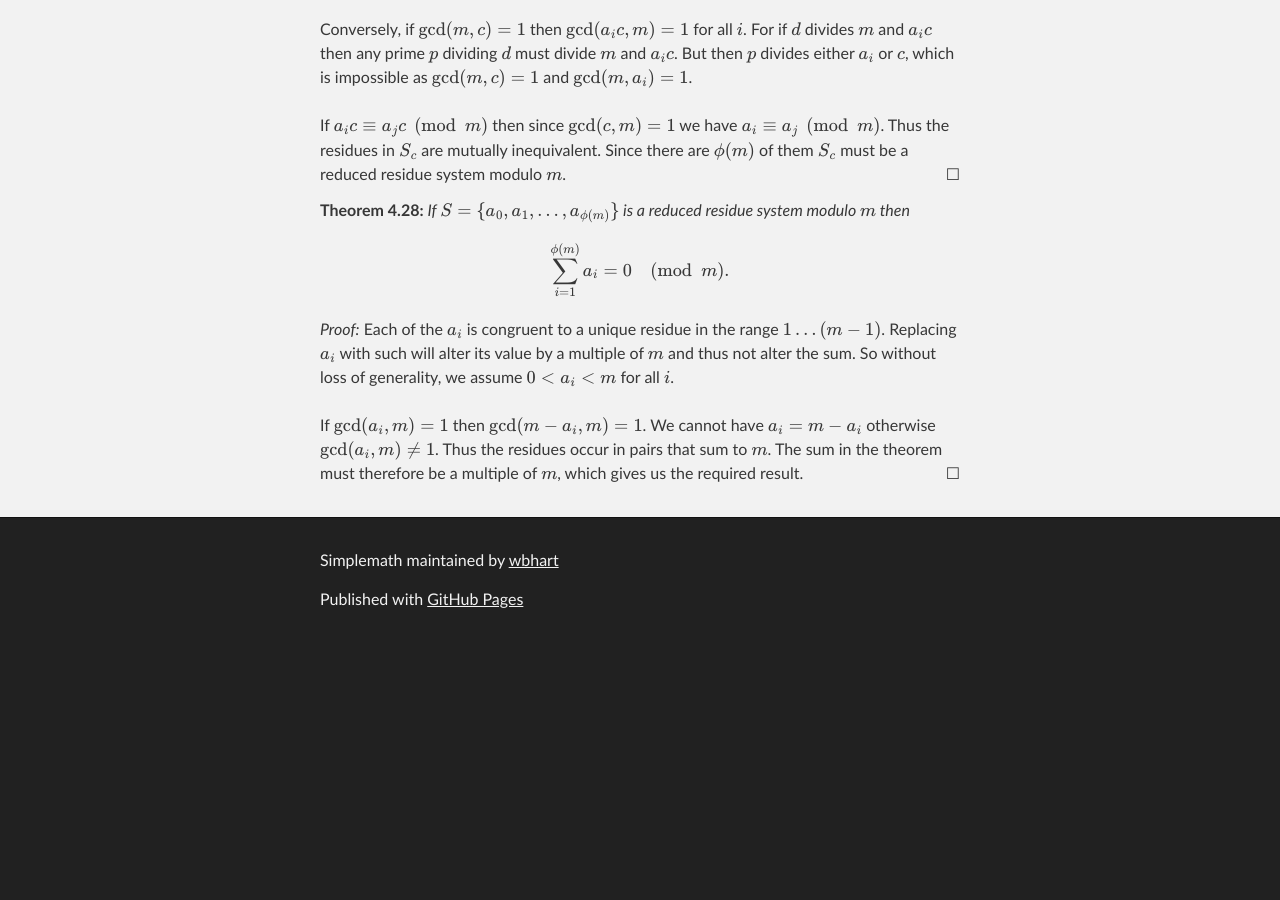
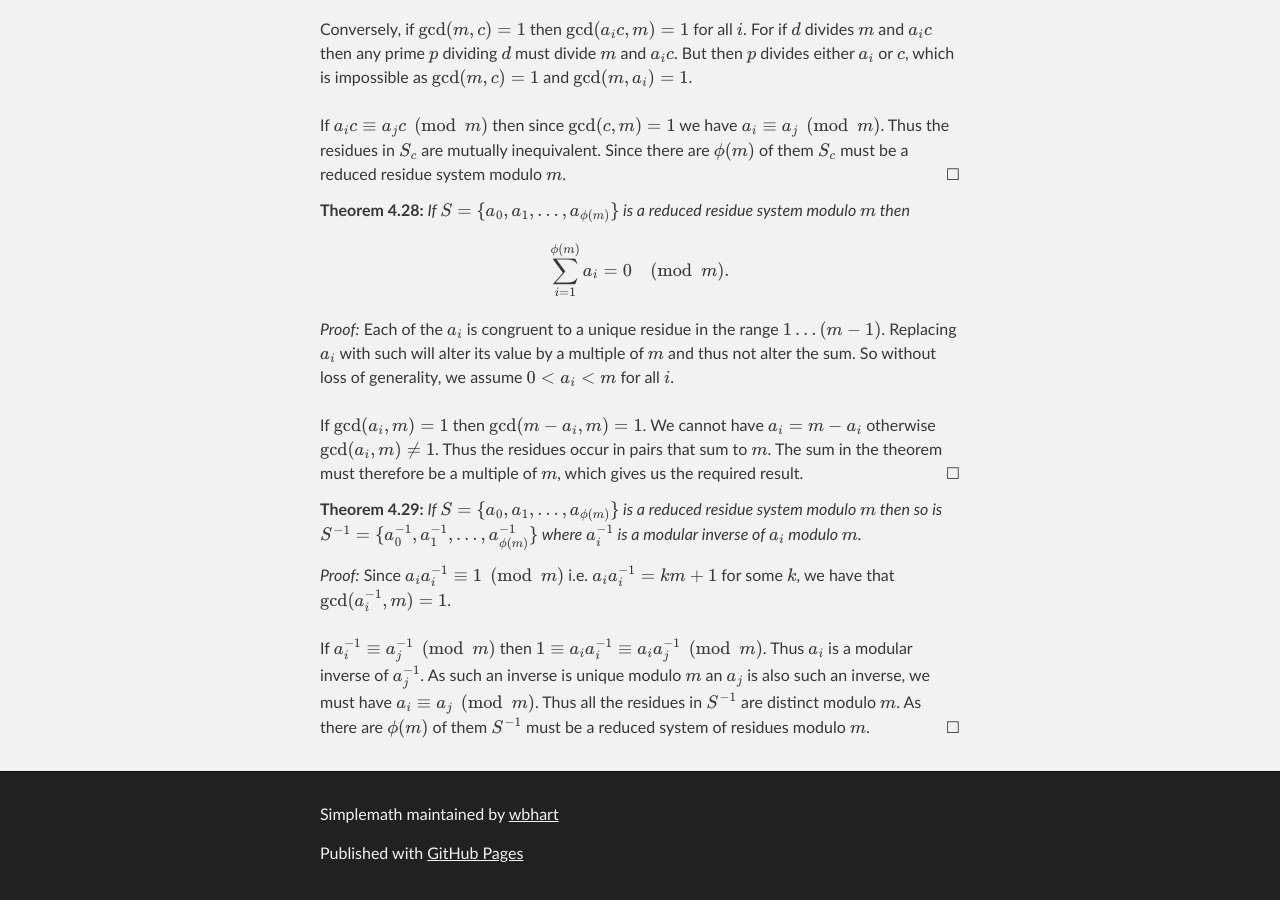
Before and after one commit to wbhart/SimpleMath, a Jekyll site: the page built from test.html, in a window 1280 px wide and 900 px high, scrolled down 17538 px. Built offline with Jekyll 4.4.1, drawn with Linux system fonts in a browser that asks for light colours; formulas are drawn with MathJax 3; before the commit the page ends 18184 px from its top, so only the background shows below that.

Commit message:
Update test.html

```diff
--- a/test.html
+++ b/test.html
@@ -882,3 +882,16 @@ If $\gcd(a_i, m) = 1$ then $\gcd(m - a_i, m) = 1$. We cannot have $a_i = m - a_i
 the residues occur in pairs that sum to $m$. The sum in the theorem must therefore be a multiple of $m$, which gives us
 the required result.
 </proof>
+
+<theorem> If $S = \{a_0, a_1, \ldots, a_{\phi(m)}\}$ is a reduced residue system modulo $m$ then so is
+$S^{-1} = \{a_0^{-1}, a_1^{-1}, \ldots, a_{\phi(m)}^{-1}\}$ where $a_i^{-1}$ is a modular inverse of $a_i$ modulo $m$.
+</theorem>
+
+<proof> Since $a_ia_i^{-1} \equiv 1 \pmod{m}$ i.e. $a_ia_i^{-1} = km + 1$ for some $k$, we have that
+$\gcd(a_i^{-1}, m) = 1$. </br></br>
+
+If $a_i^{-1} \equiv a_j^{-1} \pmod{m}$ then $1 \equiv a_ia_i^{-1} \equiv a_ia_j^{-1} \pmod{m}$. Thus $a_i$ is a modular
+inverse of $a_j^{-1}$. As such an inverse is unique modulo $m$ an $a_j$ is also such an inverse, we must have
+$a_i \equiv a_j \pmod{m}$. Thus all the residues in $S^{-1}$ are distinct modulo $m$. As there are $\phi(m)$ of them
+$S^{-1}$ must be a reduced system of residues modulo $m$.
+</proof>
```
